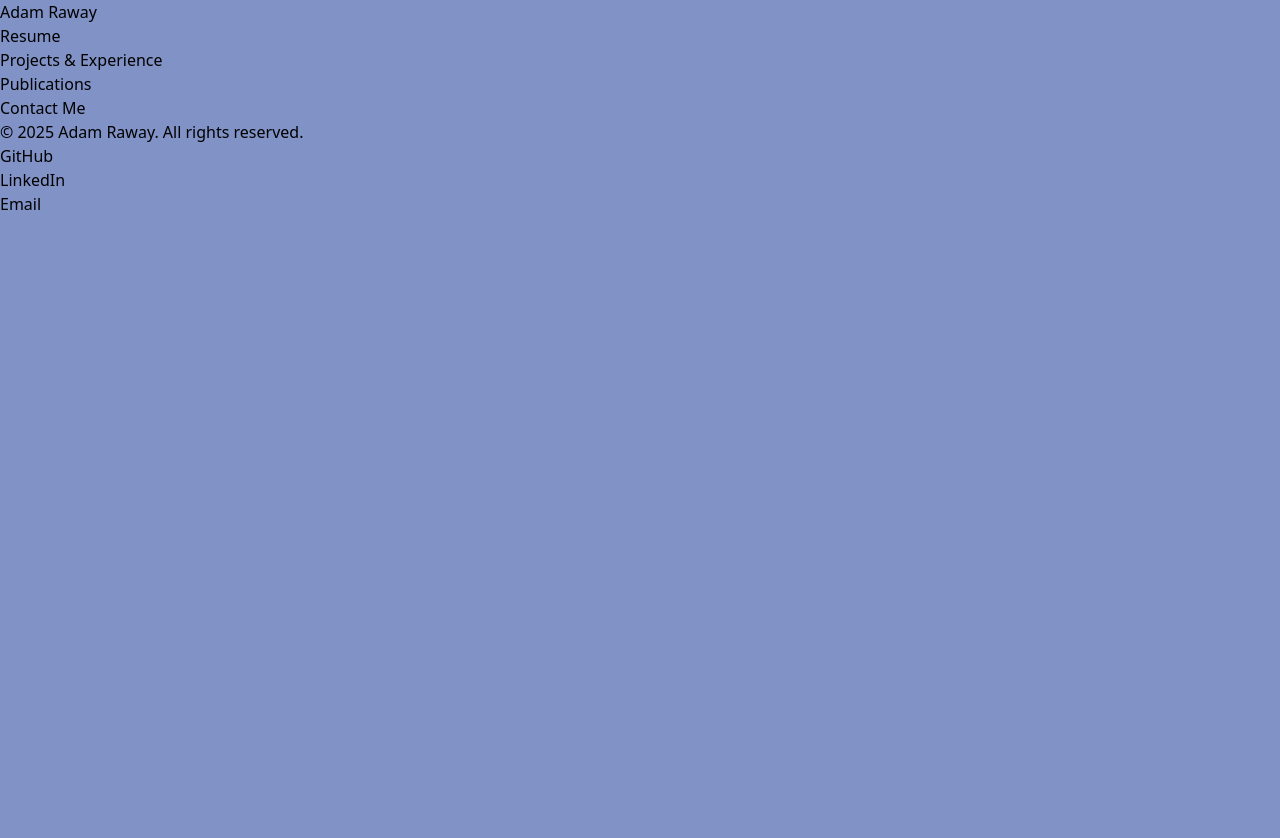
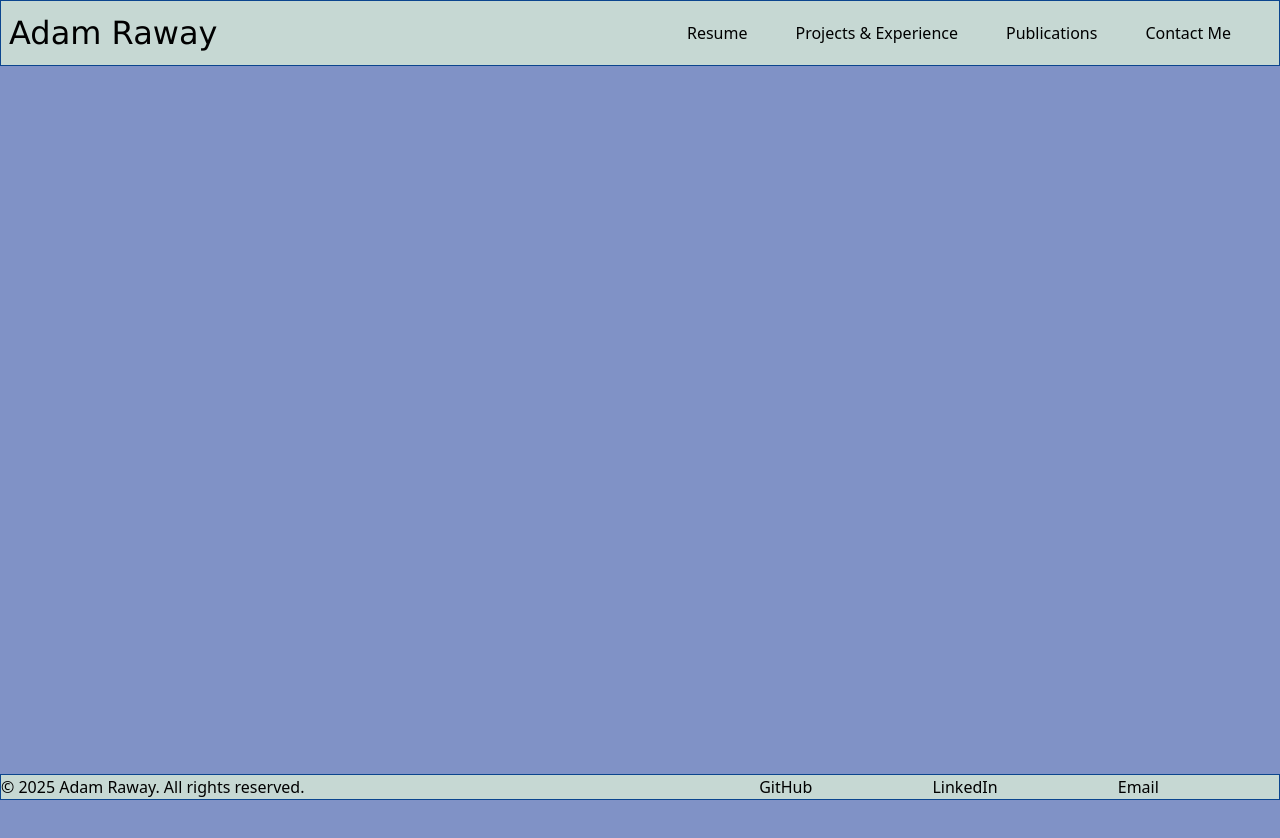
Before and after one commit to Adam-Raway/adam-raway-portfolio, a Next.js app: page / in a window 1280 px wide. Shown: the top 838 px of the page. Before the commit the page ends 800 px from the top, so only its background shows below. Built offline with nearby package versions, Linux system fonts and the light colour scheme.

Commit message:
Created navigation bars.

```diff
--- a/src/app/globals.css
+++ b/src/app/globals.css
@@ -12,27 +12,68 @@
     --accent-color: var(--papaya-whip);
 }
 
+/*1 Rem = 16px*/
+
 body {
     background-color: var(--background-color);
+    padding-bottom: 2000px;
 }
 
-.wrapper {
-  height: 100vh;
-  display: flex;
-  flex-direction: column;
-  justify-content: center;
-  align-items: center;
+h1 {
+    padding: 0.5rem;
+    font-size: 2rem;
+    font-family:'Lucida Sans', 'Lucida Sans Regular', 'Lucida Grande', 'Lucida Sans Unicode', Geneva, Verdana, sans-serif;
 }
 
-button {
-    color: var(--text-color);
-    font-size: 2rem;
+header {
+    background-color: var(--papaya-whip);
+    border-color: var(--polynesian-blue);
+    border-width: 0.1rem;
 
-    background-color: var(--chamoisse);
+    position: fixed;
+    top: 0px;
+    left: 0px;
+    right: 0px;
 
-    padding: 1rem;
-    border-radius: 1.5rem;
+    display: flex;
+    flex-direction: row;
+    justify-content: space-between;
+    align-items: center;
+}
+
+footer {
+    background-color: var(--papaya-whip);
     border-color: var(--polynesian-blue);
-    border-width: 0.2rem;
+    border-width: 0.1rem;
 
+    position: fixed;
+    bottom: 0px;
+    left: 0px;
+    right: 0px;
+
+    display: flex;
+    flex-direction: row;
+    justify-content: space-between;
+    align-items: center;
 }
+
+.navBar {
+  display: flex;
+  flex-direction: row;
+  justify-content: space-evenly;
+  align-items: center;
+
+  list-style: none;
+
+  min-width: 20rem;       /* prevents it from collapsing too much */
+  max-width: 40rem;       /* prevents it from overflowing */
+  flex: 1;            /* grow to fill remaining space */
+  margin-left: auto;      /* aligns it to the right in parent flexbox */
+}
+
+@media all and (max-width: 45rem) {
+  .navBar {
+    flex-direction: column;
+    align-items: center; /* optional: center nav items vertically */
+  }
+}
--- a/src/app/page.tsx
+++ b/src/app/page.tsx
@@ -14,17 +14,15 @@ export default function Home() {
           Adam Raway
         </h1>
 
-        <nav>
+        <nav className="navBar">
           {/*
             The pages of my site will include my resume page, projects & experience page,
             publications page, contact me page. Any other ideas?
           */}
-          <menu>
-            <li> <a href="https://www.youtube.com/watch?v=dQw4w9WgXcQ">Resume</a> </li>
-            <li> <a href="https://www.youtube.com/watch?v=dQw4w9WgXcQ">Projects & Experience</a> </li>
-            <li> <a href="https://www.youtube.com/watch?v=dQw4w9WgXcQ">Publications</a> </li>
-            <li> <a href="https://www.youtube.com/watch?v=dQw4w9WgXcQ">Contact Me</a> </li>
-          </menu>
+          <a href="https://www.youtube.com/watch?v=dQw4w9WgXcQ">Resume</a>
+          <a href="https://www.youtube.com/watch?v=dQw4w9WgXcQ">Projects & Experience</a>
+          <a href="https://www.youtube.com/watch?v=dQw4w9WgXcQ">Publications</a>
+          <a href="https://www.youtube.com/watch?v=dQw4w9WgXcQ">Contact Me</a>
         </nav>
       </header>
 
@@ -60,12 +58,10 @@ export default function Home() {
       */}
       <footer>
         <p>© 2025 Adam Raway. All rights reserved.</p>
-        <nav>
-          <menu>
-            <li><a href="https://github.com/Adam-Raway" target="_blank" rel="noopener noreferrer">GitHub</a></li>
-            <li><a href="https://linkedin.com/in/adam-raway" target="_blank" rel="noopener noreferrer">LinkedIn</a></li>
-            <li><a href="mailto:adamraway@gmail.com">Email</a></li>
-          </menu>
+        <nav className="navBar">
+          <a href="https://github.com/Adam-Raway" target="_blank" rel="noopener noreferrer">GitHub</a>
+          <a href="https://linkedin.com/in/adam-raway" target="_blank" rel="noopener noreferrer">LinkedIn</a>
+          <a href="mailto:adamraway@gmail.com">Email</a>
         </nav>
       </footer>
     </>
```
